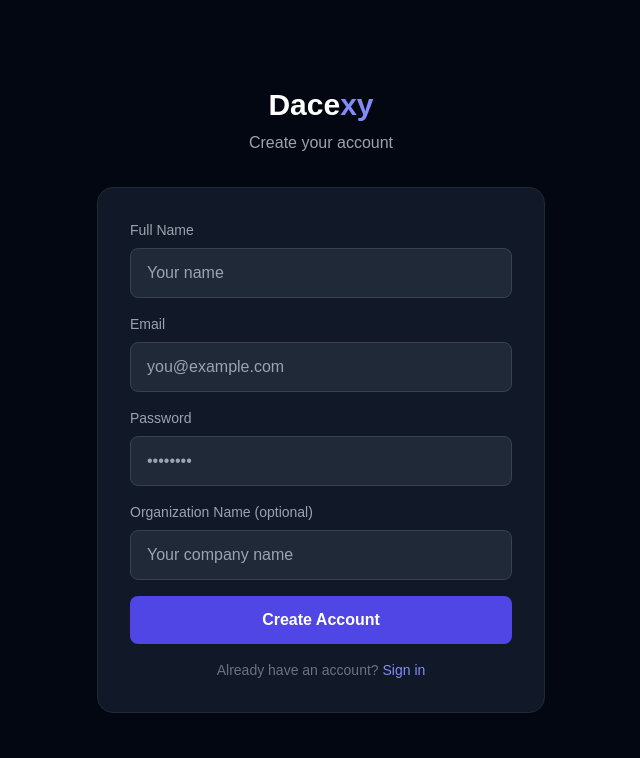
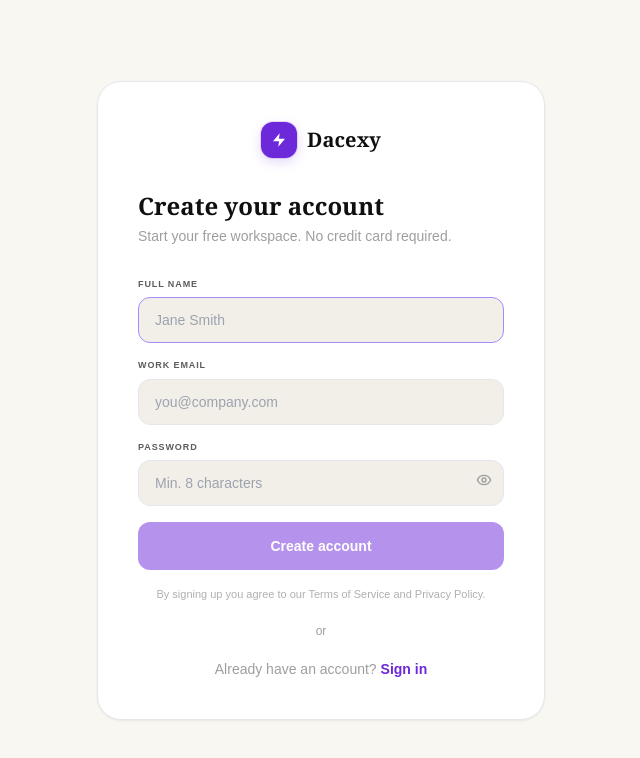
Before and after one commit to dacexyai/Dacexy-frontend, a Next.js app: page /register in a window 1280 px wide. Shown: the top 758 px of the page, without its empty margins (319-959 px from the left). Built offline with nearby package versions, Linux system fonts and the light colour scheme.

Commit message:
Update page.tsx

```diff
--- a/src/app/register/page.tsx
+++ b/src/app/register/page.tsx
@@ -1,105 +1,153 @@
+'use client'
+import { useState, useEffect } from 'react'
+import { useRouter } from 'next/navigation'
+import Link from 'next/link'
+import { Eye, EyeOff, Loader2, AlertCircle, Check } from 'lucide-react'
+import { auth } from '@/lib/api'
+import { useAuthStore } from '@/lib/store'
 
-
-"use client";
-import { useState } from "react";
-import Link from "next/link";
-import { useRouter } from "next/navigation";
-import { auth } from "@/lib/api";
-import { useAuthStore } from "@/lib/store";
+function Requirement({ met, text }: { met: boolean; text: string }) {
+  return (
+    <div className={`flex items-center gap-1.5 text-[11px] transition-colors ${met ? 'text-emerald-600' : 'text-[#B0B0B0]'}`}>
+      <Check size={10} className={met ? 'opacity-100' : 'opacity-30'} /> {text}
+    </div>
+  )
+}
 
 export default function RegisterPage() {
-  const router = useRouter();
-  const { setTokens, setAuth } = useAuthStore();
-  const [form, setForm] = useState({ full_name: "", email: "", password: "", org_name: "" });
-  const [error, setError] = useState("");
-  const [loading, setLoading] = useState(false);
+  const router = useRouter()
+  const { login, isAuthenticated } = useAuthStore()
+  const [name, setName] = useState('')
+  const [email, setEmail] = useState('')
+  const [password, setPassword] = useState('')
+  const [show, setShow] = useState(false)
+  const [loading, setLoading] = useState(false)
+  const [error, setError] = useState('')
 
-  async function handleSubmit(e: React.FormEvent) {
-    e.preventDefault();
-    setLoading(true);
-    setError("");
+  useEffect(() => {
+    if (isAuthenticated) router.replace('/dashboard')
+  }, [isAuthenticated])
+
+  const p8 = password.length >= 8
+  const pUp = /[A-Z]/.test(password)
+  const pNum = /[0-9]/.test(password)
+
+  async function handleRegister(e?: React.FormEvent) {
+    e?.preventDefault()
+    if (!name || !email || !password) return
+    if (!p8) { setError('Password must be at least 8 characters'); return }
+    setLoading(true)
+    setError('')
     try {
-      const data = await auth.register(form);
-      setTokens(data.access_token, data.refresh_token);
-      try {
-        const me = await auth.me();
-        setAuth(me, me.org || {}, data.access_token);
-      } catch {}
-      router.push("/onboarding");
+      const data = await auth.register({ full_name: name, email, password })
+      let userData = null
+      let orgData = null
+      try { userData = await auth.me() } catch {}
+      try { orgData = await fetch(`https://dacexy-backend-v7ku.onrender.com/api/v1/orgs/me`, { headers: { Authorization: `Bearer ${data.access_token}` } }).then(r => r.json()) } catch {}
+      login(userData, orgData, data.access_token, data.refresh_token)
+      window.location.replace('/onboarding')
     } catch (err: any) {
-      setError(err.message || "Registration failed");
+      setError(err?.message || 'Registration failed. Email may already be in use.')
     } finally {
-      setLoading(false);
+      setLoading(false)
     }
   }
 
   return (
-    <div className="min-h-screen bg-gray-950 flex items-center justify-center px-4">
-      <div className="w-full max-w-md">
-        <div className="text-center mb-8">
-          <h1 className="text-3xl font-bold text-white">
-            Dace<span className="text-indigo-400">xy</span>
-          </h1>
-          <p className="text-gray-400 mt-2">Create your account</p>
+    <div className="min-h-screen bg-[#F9F7F2] flex items-center justify-center p-6">
+      <div className="bg-white rounded-3xl shadow-soft border border-black/6 p-10 w-full max-w-md">
+        <div className="flex justify-center mb-8">
+          <div className="flex items-center gap-2.5">
+            <div className="w-9 h-9 bg-violet-700 rounded-xl flex items-center justify-center shadow-glow">
+              <svg width="16" height="16" viewBox="0 0 24 24" fill="white"><path d="M13 2L3 14h9l-1 8 10-12h-9z"/></svg>
+            </div>
+            <span className="font-serif text-xl font-bold text-[#0F0F0F]">Dacexy</span>
+          </div>
         </div>
-        <form onSubmit={handleSubmit} className="bg-gray-900 border border-gray-800 rounded-2xl p-8 space-y-4">
-          {error && <div className="p-3 bg-red-900/50 border border-red-700 rounded-lg text-red-300 text-sm">{error}</div>}
+
+        <h1 className="font-serif text-2xl font-semibold text-[#0F0F0F] mb-1">Create your account</h1>
+        <p className="text-sm text-[#9E9E9E] mb-8">Start your free workspace. No credit card required.</p>
+
+        <form onSubmit={handleRegister} className="space-y-4">
           <div>
-            <label className="block text-gray-400 text-sm mb-2">Full Name</label>
+            <label className="block text-[9px] font-extrabold text-[#5C5C5C] uppercase tracking-widest mb-1.5">Full name</label>
             <input
+              value={name}
+              onChange={e => setName(e.target.value)}
               type="text"
-              value={form.full_name}
-              onChange={e => setForm({ ...form, full_name: e.target.value })}
-              className="w-full px-4 py-3 bg-gray-800 border border-gray-700 rounded-lg text-white focus:outline-none focus:border-indigo-500"
-              placeholder="Your name"
+              placeholder="Jane Smith"
               required
+              autoFocus
+              className="w-full bg-[#F2EFE8] border border-black/8 rounded-xl px-4 py-3 text-sm outline-none focus:border-violet-400 transition-all"
             />
           </div>
           <div>
-            <label className="block text-gray-400 text-sm mb-2">Email</label>
+            <label className="block text-[9px] font-extrabold text-[#5C5C5C] uppercase tracking-widest mb-1.5">Work email</label>
             <input
+              value={email}
+              onChange={e => setEmail(e.target.value)}
               type="email"
-              value={form.email}
-              onChange={e => setForm({ ...form, email: e.target.value })}
-              className="w-full px-4 py-3 bg-gray-800 border border-gray-700 rounded-lg text-white focus:outline-none focus:border-indigo-500"
-              placeholder="you@example.com"
+              placeholder="you@company.com"
               required
+              className="w-full bg-[#F2EFE8] border border-black/8 rounded-xl px-4 py-3 text-sm outline-none focus:border-violet-400 transition-all"
             />
           </div>
           <div>
-            <label className="block text-gray-400 text-sm mb-2">Password</label>
-            <input
-              type="password"
-              value={form.password}
-              onChange={e => setForm({ ...form, password: e.target.value })}
-              className="w-full px-4 py-3 bg-gray-800 border border-gray-700 rounded-lg text-white focus:outline-none focus:border-indigo-500"
-              placeholder="••••••••"
-              required
-            />
+            <label className="block text-[9px] font-extrabold text-[#5C5C5C] uppercase tracking-widest mb-1.5">Password</label>
+            <div className="relative">
+              <input
+                value={password}
+                onChange={e => setPassword(e.target.value)}
+                type={show ? 'text' : 'password'}
+                placeholder="Min. 8 characters"
+                required
+                className="w-full bg-[#F2EFE8] border border-black/8 rounded-xl px-4 py-3 pr-11 text-sm outline-none focus:border-violet-400 transition-all"
+              />
+              <button type="button" onClick={() => setShow(!show)} className="absolute right-3 top-3 text-[#9E9E9E]">
+                {show ? <EyeOff size={16} /> : <Eye size={16} />}
+              </button>
+            </div>
+            {password && (
+              <div className="flex gap-4 mt-2 px-1">
+                <Requirement met={p8} text="8+ chars" />
+                <Requirement met={pUp} text="Uppercase" />
+                <Requirement met={pNum} text="Number" />
+              </div>
+            )}
           </div>
-          <div>
-            <label className="block text-gray-400 text-sm mb-2">Organization Name (optional)</label>
-            <input
-              type="text"
-              value={form.org_name}
-              onChange={e => setForm({ ...form, org_name: e.target.value })}
-              className="w-full px-4 py-3 bg-gray-800 border border-gray-700 rounded-lg text-white focus:outline-none focus:border-indigo-500"
-              placeholder="Your company name"
-            />
-          </div>
+
+          {error && (
+            <div className="flex items-center gap-2 bg-red-50 border border-red-200 rounded-xl px-4 py-2.5">
+              <AlertCircle size={13} className="text-red-500 shrink-0" />
+              <p className="text-xs text-red-600">{error}</p>
+            </div>
+          )}
+
           <button
             type="submit"
-            disabled={loading}
-            className="w-full py-3 bg-indigo-600 hover:bg-indigo-700 disabled:opacity-50 text-white rounded-lg font-semibold transition"
+            disabled={loading || !name || !email || !p8}
+            className="w-full bg-violet-700 text-white font-bold text-sm py-3.5 rounded-xl hover:bg-violet-800 disabled:opacity-50 transition-all flex items-center justify-center gap-2 mt-2"
           >
-            {loading ? "Creating account..." : "Create Account"}
+            {loading ? <Loader2 size={15} className="animate-spin" /> : null}
+            Create account
           </button>
-          <p className="text-center text-gray-500 text-sm">
-            Already have an account?{" "}
-            <Link href="/login" className="text-indigo-400 hover:text-indigo-300">Sign in</Link>
-          </p>
         </form>
+
+        <p className="text-center text-[11px] text-[#B0B0B0] mt-4">
+          By signing up you agree to our Terms of Service and Privacy Policy.
+        </p>
+
+        <div className="flex items-center gap-3 my-5">
+          <div className="flex-1 h-px bg-black/6" />
+          <span className="text-xs text-[#9E9E9E]">or</span>
+          <div className="flex-1 h-px bg-black/6" />
+        </div>
+
+        <p className="text-center text-sm text-[#9E9E9E]">
+          Already have an account?{' '}
+          <Link href="/login" className="text-violet-700 font-bold hover:text-violet-900">Sign in</Link>
+        </p>
       </div>
     </div>
-  );
+  )
 }
```
